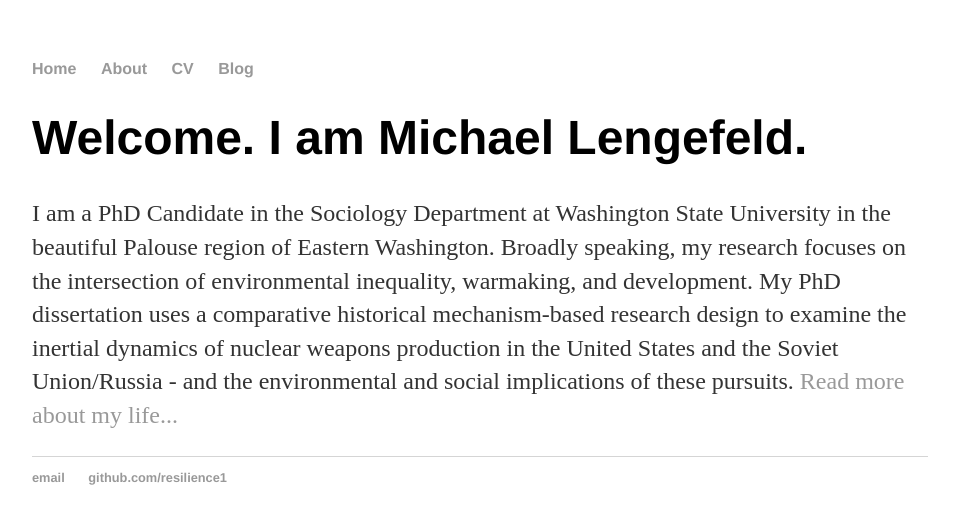
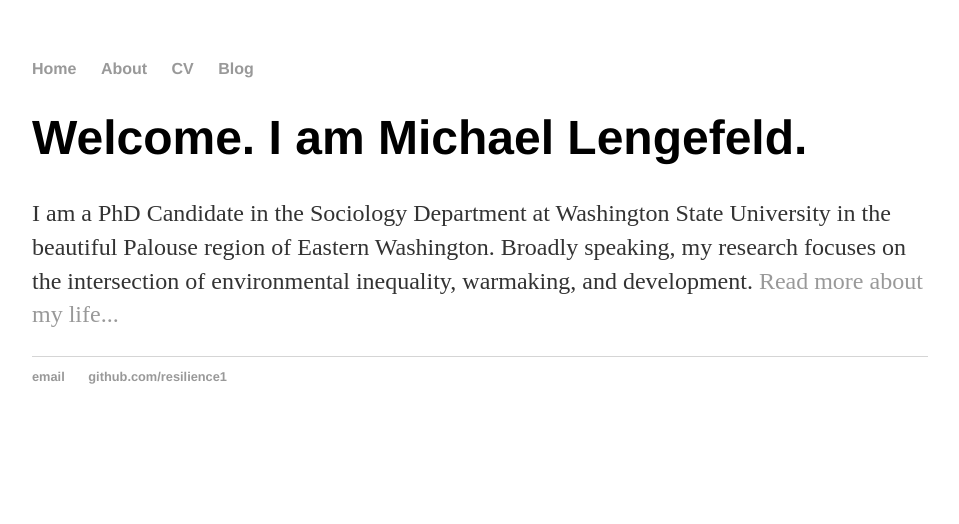
Before and after one commit to resilience1/resilience1.github.io, a Jekyll site: the page built from index.html, in a window 1280 px wide. Shown: the top 524 px of the page, without its empty margins (160-1119 px from the left). Built offline with Jekyll 4.4.1, drawn with Linux system fonts in a browser that asks for light colours.

Commit message:
Update index.html

```diff
--- a/index.html
+++ b/index.html
@@ -7,8 +7,5 @@
 	<p>I am a PhD Candidate in the Sociology Department at Washington State University
 		in the beautiful Palouse region of Eastern Washington. Broadly speaking, my
 		research focuses on the intersection of environmental inequality, warmaking,
-		and development. My PhD dissertation uses a comparative historical mechanism-based
-		research design to examine the inertial dynamics of nuclear weapons production in
-		the United States and the Soviet Union/Russia - and the environmental and
-		social implications of these pursuits. <a href="/about">Read more about my life...</a></p>
+		and development. <a href="/about">Read more about my life...</a></p>
 </div><!-- /.blurb -->
```
